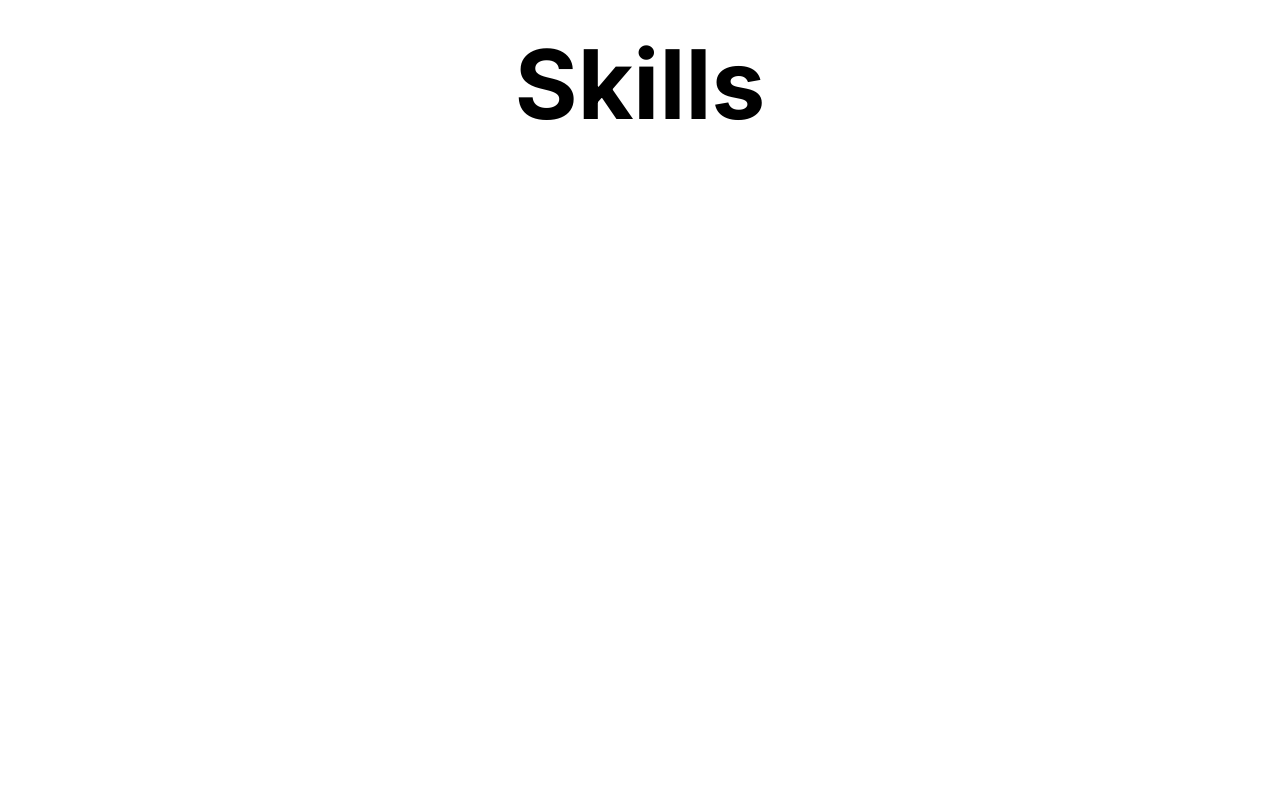
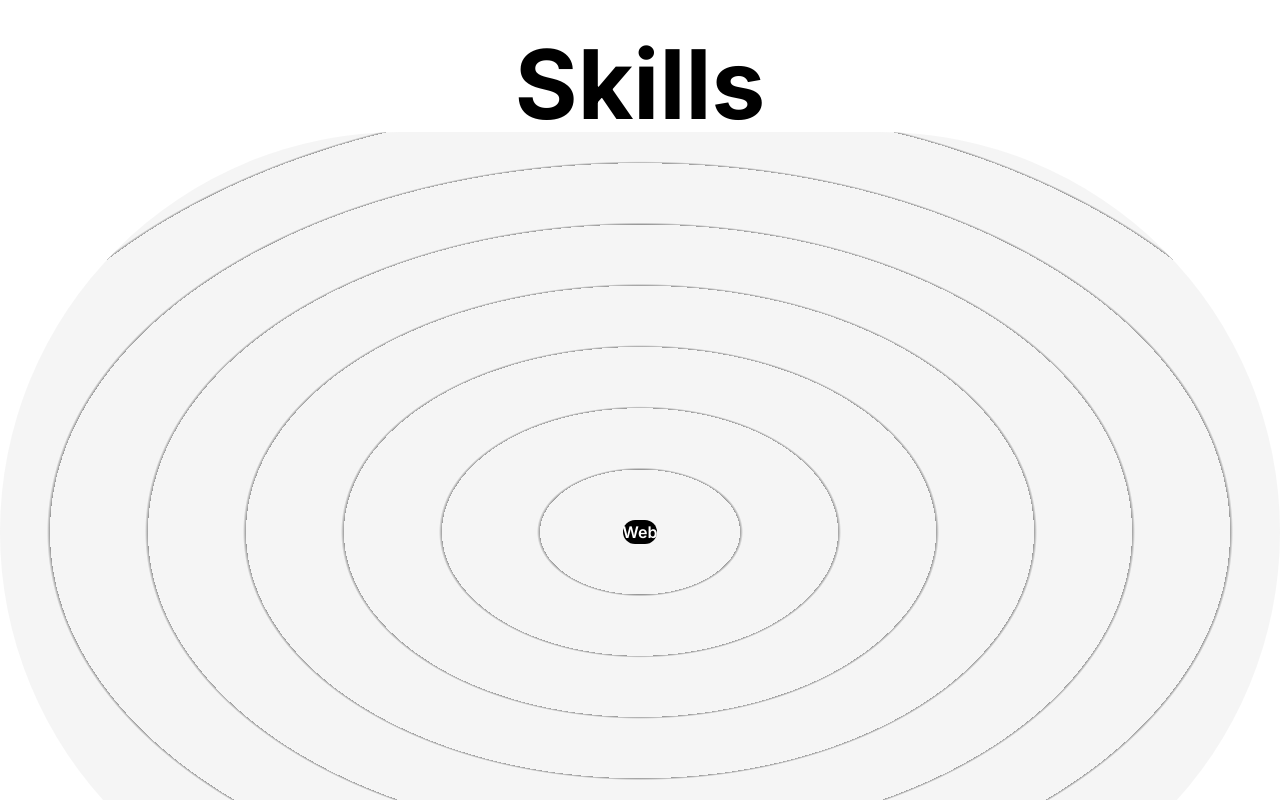
Before and after one commit to M-UsmanAli/my-portfolio, a Next.js app: page /about in a window 1280 px wide. Shown: the part 880-1680 px from the top of the page. Built offline with nearby package versions, Linux system fonts and the light colour scheme.

Commit message:
to add the Web , we made small changes in out tailwind config file

```diff
--- a/app/about/_components/Skills.tsx
+++ b/app/about/_components/Skills.tsx
@@ -4,7 +4,10 @@ const Skills = () => {
   return (
     <>
     <h2 className='font-bold text-8xl mt-44 w-full text-center'>Skills</h2>
-    <div className='w-full h-screen relative flex items-center justify-center rounded-full'>
+    <div className='w-full h-screen relative flex items-center justify-center rounded-full bg-circularLight'>
+      <div className='flex items-center justify-center rounded-full font-semibold bg-black text-white'>
+        Web
+      </div>
 
     </div>
     </>
--- a/tailwind.config.ts
+++ b/tailwind.config.ts
@@ -12,10 +12,11 @@ const config: Config = {
         'gradient-radial': 'radial-gradient(var(--tw-gradient-stops))',
         'gradient-conic':
           'conic-gradient(from 180deg at 50% 50%, var(--tw-gradient-stops))',
+        'circularLight':'repeating-radial-gradient(rgba(0,0,0,0.4) 2px, #f5f5f5 5px, #f5f5f5 100px);'
       },
       animation:{
         'spin-slow': 'spin 7s linear infinite'
-      }
+      },
     },
   },
   plugins: [],
```
